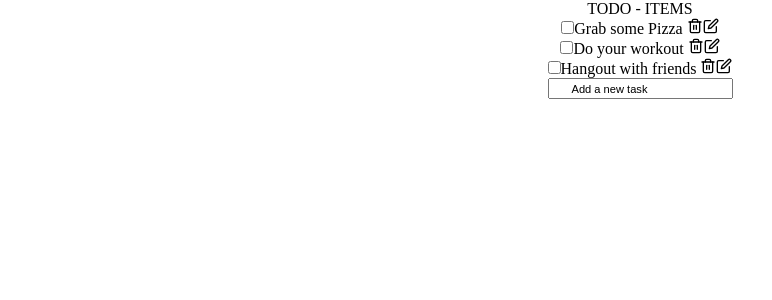
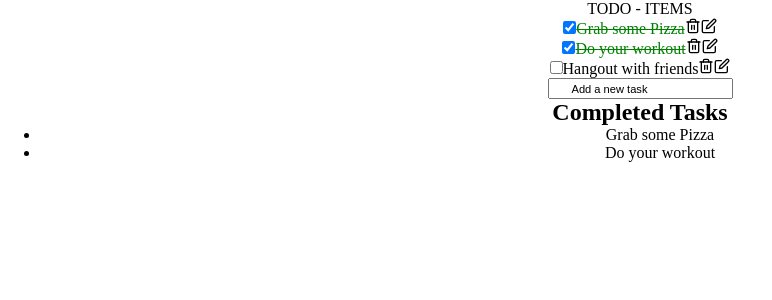
Before and after one commit to EEmeri000/ToDoProject, a React (Create React App) app in the folder todo/: page /todolist in a window 1280 px wide. Shown: the top 300 px of the page, without its empty margins (0-772 px from the left). Built offline with nearby package versions, Linux system fonts and the light colour scheme.

Commit message:
Completed Working, Delete Not

```diff
--- a/todo/src/components/Completed/completed.js
+++ b/todo/src/components/Completed/completed.js
@@ -0,0 +1,19 @@
+import React from 'react';
+import './Completed.css';
+
+function Completed({ completedTasks }) {
+  return (
+    <div className="completed-container">
+      <h2>Completed Tasks</h2>
+      <ul className="completed-list">
+        {completedTasks.map((task) => (
+          <li key={task.id} className="completed-item">
+            {task.title}
+          </li>
+        ))}
+      </ul>
+    </div>
+  );
+}
+
+export default Completed;
--- a/todo/src/components/Header/Header.css
+++ b/todo/src/components/Header/Header.css
@@ -3,8 +3,8 @@
 }
 
 .title{
-    background-color: rgb(14, 14, 113);
-    padding: 10%
+    background-color: rgb(185, 205, 76);
+    padding: 1%
 }
 
 h1{
--- a/todo/src/components/SignUp/signUp.js
+++ b/todo/src/components/SignUp/signUp.js
@@ -25,7 +25,7 @@ const handleSignUp = (e) => {
     setPassword('')
     setEmail('')
     setName('')
-    navigate('/todo')
+    navigate('/todolist')
 
     }
     };
--- a/todo/src/components/ToDo/toDo.js
+++ b/todo/src/components/ToDo/toDo.js
@@ -1,33 +1,28 @@
-import React, {useState} from 'react'
-import { LuTrash2, LuEdit } from "react-icons/lu";
-import './ToDo.css'
+import React from 'react';
+import { LuTrash2, LuEdit } from 'react-icons/lu';
+import './ToDo.css';
 
-function ToDo({tasks, task, setTasks, index, handleRemove }) {
-// const [checked, setChecked] = useState(false);
+function ToDo({ task, index, handleCheck, handleRemove }) {
+  return (
+    <div className="todo-list">
+      {/* Checkbox and task */}
+      <input
+        type="checkbox"
+        checked={task.completed} // Add checked attribute
+        onChange={() => handleCheck(task.id)} // Call handleCheck function
+      />
+      <span className={task.completed ? 'task completed' : 'task'}>
+        {task.title}
+      </span>
 
-// const handleCheck = (e) => {
-
-//     setChecked(true);
-// }
-
-
-return (
-
-  <div className="todo-list">
-
-{/* checkbox and task  */}
-<input value={task} type="checkbox" />
-<span className="task">{task.title} </span>
-
-{/* delete and edit button  */}
-<LuTrash2 className="theme-icon theme-icon-active" onClick={() =>  handleRemove(index)}/>
-<LuEdit  />
-</div>
-
-
-);
+      {/* Delete and edit button */}
+      <LuTrash2
+        className="theme-icon theme-icon-active"
+        onClick={() => handleRemove(index)}
+      />
+      <LuEdit />
+    </div>
+  );
 }
 
-
-
 export default ToDo
--- a/todo/src/components/ToDo/toDoList.js
+++ b/todo/src/components/ToDo/toDoList.js
@@ -1,10 +1,11 @@
 import React,{useState} from 'react'
 import ToDoForm from './ToDoForm'
 import ToDo from './ToDo'
+import Completed from '../Completed/Completed';
 import './ToDo.css'
 
 
-function ToDoList({handleCheck}){
+function ToDoList(){
 
     const [tasks, setTasks] = useState([
         {
@@ -37,40 +38,41 @@ function ToDoList({handleCheck}){
         })
     }
 
+    const handleCheck = (taskId) => {
+        const updatedTasks = tasks.map((task) => {
+          if (task.id === taskId) {
+            return { ...task, completed: true };
+          }
+          return task;
+        });
 
+        setTasks(updatedTasks);
+      };
 
-    // const onChangeBox = task => {
-    //     const newTasks = [...tasks, { id: tasks.length + 1, title, completed: false }];
-    //     setTasks(newTasks);
-    // }
+      const completedTasks = tasks.filter((task) => task.completed);
+
 
 
 
       return (
-
-
-
         <div className="todo-container">
           <div className="header">TODO - ITEMS</div>
           <div className="tasks">
-
             {tasks.map((task, index) => (
               <ToDo
                 task={task}
                 index={index}
                 key={index}
-
+                handleCheck={handleCheck}
               />
             ))}
           </div>
           <div className="create-task">
             <ToDoForm addTask={addTask} handleRemove={handleRemove} />
           </div>
+          <Completed completedTasks={completedTasks} /> {/* Add the Completed component */}
         </div>
-
-
-
-  )
+      );
     }
 
 export default ToDoList
```
Lines whose indentation alone changed are shown as unchanged.
